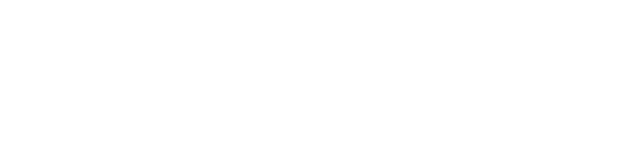
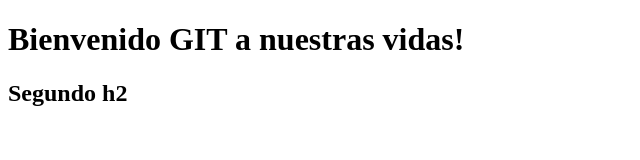
Before and after one commit to lucasbarrios16/prueba1, a plain HTML site: page index.html in a window 1280 px wide. Shown: the whole page, without its empty margins (0-640 px from the left). Drawn offline with Linux system fonts and the light colour scheme.

Commit message:
Creamos h2

```diff
--- a/index.html
+++ b/index.html
@@ -7,6 +7,7 @@
     <title>Document</title>
 </head>
 <body>
-
+    <h1>Bienvenido GIT  a nuestras vidas!</h1>
+   <h2>Segundo h2</h2>
 </body>
 </html>
```
